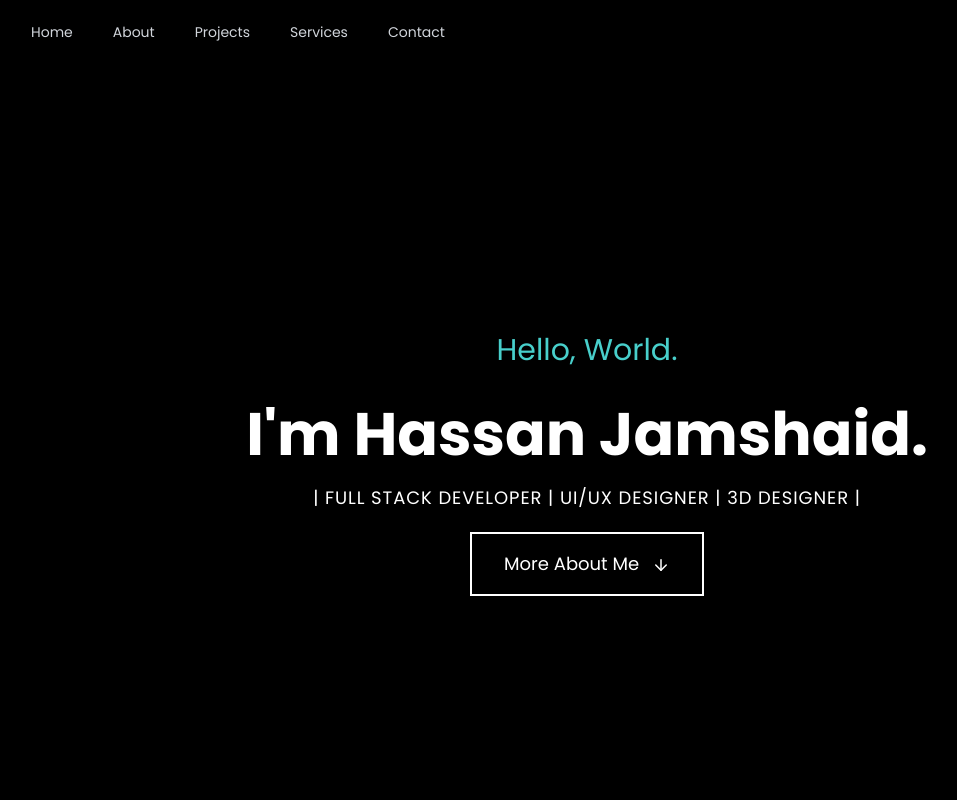
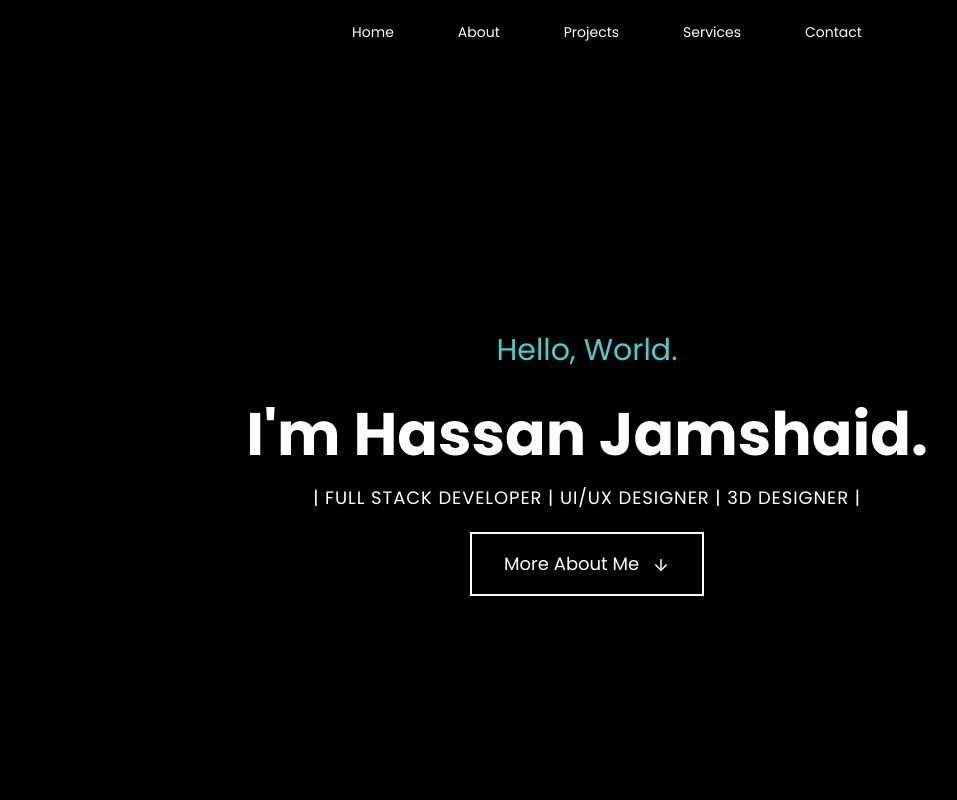
Before and after one commit to hassan-jamshaid10/Portfolio-Fullstack, a React (Vite) app: page / in a window 1280 px wide. Shown: the top 800 px of the page, without its empty margins (53-1010 px from the left). Built offline with nearby package versions, Linux system fonts and the light colour scheme.

Commit message:
made changes in header

```diff
--- a/src/Components/Header/index.jsx
+++ b/src/Components/Header/index.jsx
@@ -1,4 +1,3 @@
-// src/components/Header.js
 import React, { useState, useCallback } from 'react';
 
 const Header = () => {
@@ -13,18 +12,20 @@ const Header = () => {
     <header className="bg-black fixed w-full z-10">
       <div className="max-w-7xl mx-auto px-4 sm:px-6 lg:px-8">
         <div className="flex items-center justify-between h-16">
-          <div className="flex items-center">
+          <div className="flex items-center justify-center w-full">
+            <div className="hidden md:block">
+              <div className="ml-10 flex justify-center items-center space-x-10 text-white">
 
-            <div className="hidden md:block">
-              <div className="ml-10 flex items-baseline space-x-4">
-                <a href="#home" className="text-gray-300 hover:text-[#229799] px-3 py-2 rounded-md text-sm font-medium">Home</a>
-                <a href="#about" className="text-gray-300 hover:text-[#229799] px-3 py-2 rounded-md text-sm font-medium">About</a>
-                <a href="#projects" className="text-gray-300 hover:text-[#229799] px-3 py-2 rounded-md text-sm font-medium">Projects</a>
-                <a href="#services" className="text-gray-300 hover:text-[#229799] px-3 py-2 rounded-md text-sm font-medium">Services</a>
-                <a href="#contact" className="text-gray-300 hover:text-[#229799] px-3 py-2 rounded-md text-sm font-medium">Contact</a>
+                <a href="#home" className="text-white hover:text-[#229799] px-3 py-2 rounded-md text-sm font-medium">Home</a>
+                <a href="#about" className="text-white hover:text-[#229799] px-3 py-2 rounded-md text-sm font-medium">About</a>
+                <a href="#projects" className="text-white hover:text-[#229799] px-3 py-2 rounded-md text-sm font-medium">Projects</a>
+                <a href="#services" className="text-white hover:text-[#229799] px-3 py-2 rounded-md text-sm font-medium">Services</a>
+                <a href="#contact" className="text-white hover:text-[#229799] px-3 py-2 rounded-md text-sm font-medium">Contact</a>
+
               </div>
             </div>
           </div>
+
           <div className="-mr-2 flex md:hidden">
             <button onClick={toggleMenu} className="bg-black inline-flex items-center justify-center p-2 rounded-md text-gray-400 hover:text-white hover:bg-gray-700 focus:outline-none focus:bg-gray-700 focus:text-white">
               <span className="sr-only">Open main menu</span>
```
